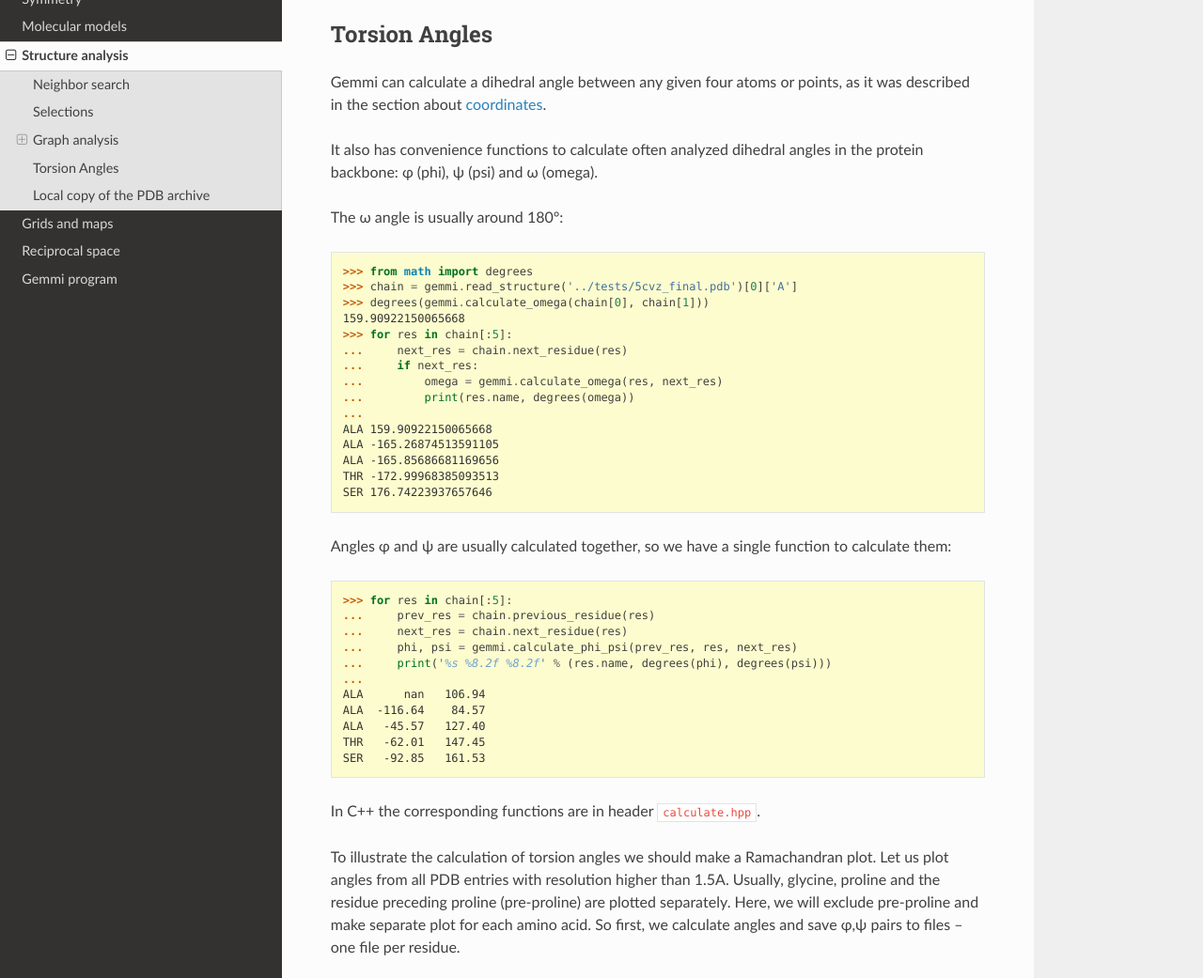
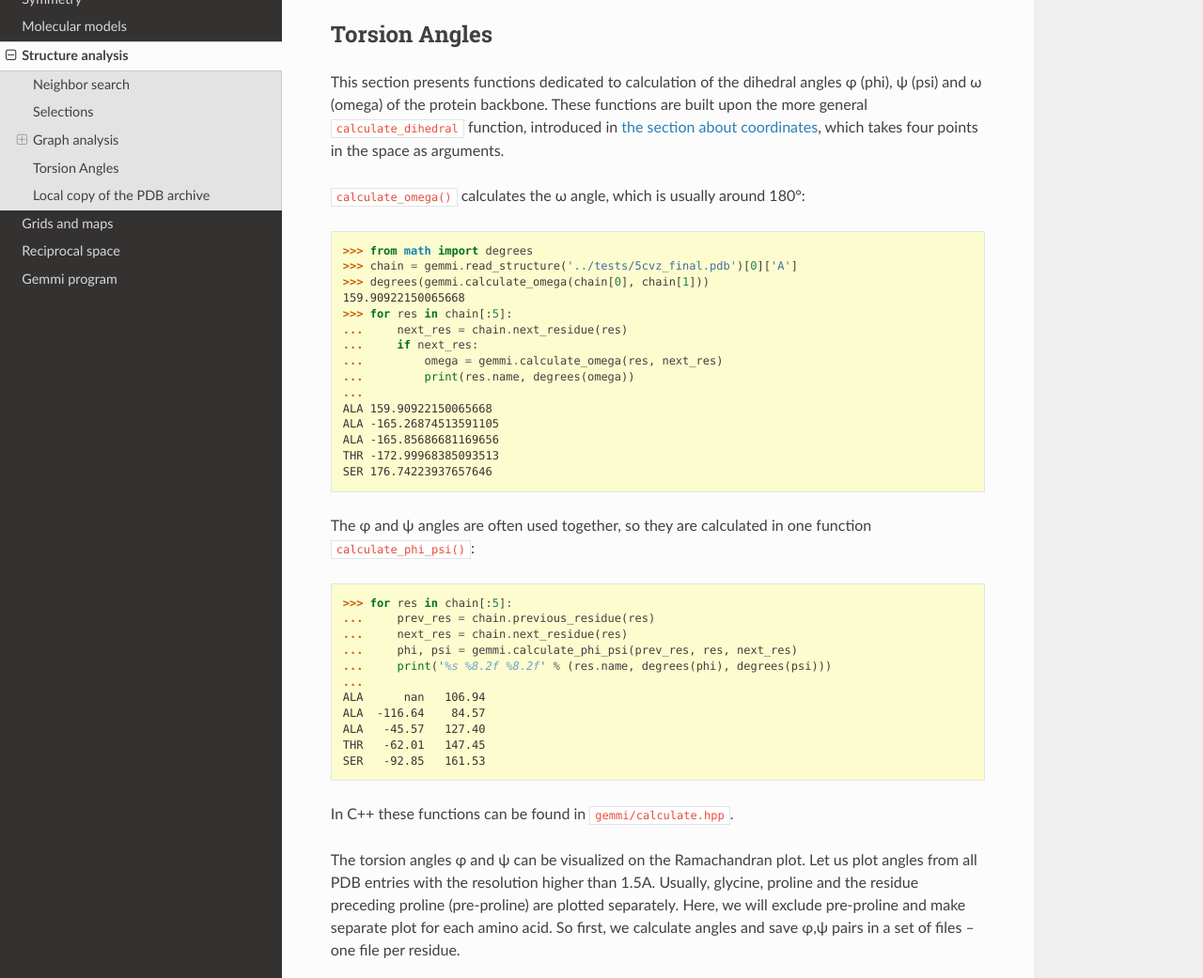
Before and after one commit to project-gemmi/gemmi, a Sphinx documentation site: the page built from docs/analysis.rst, in a window 1280 px wide and 1400 px high, scrolled down 6342 px, cut to the strip 180-1221 px from the top of the window. Shown: the whole strip at 94% size. Built offline with Sphinx 7.4.7 and the Read the Docs theme 2.0.0, drawn with Linux system fonts in a browser that asks for light colours; some of the changed text lies outside the part shown.

Commit message:
torsion angles - rewording docs

```diff
--- a/docs/analysis.rst
+++ b/docs/analysis.rst
@@ -328,13 +328,13 @@ and subgraph isomorphisms.
 Torsion Angles
 ==============
 
-Gemmi can calculate a dihedral angle between any given four atoms or points,
-as it was described in the section about :ref:`coordinates <coordinates>`.
+This section presents functions dedicated to calculation of the dihedral angles
+φ (phi), ψ (psi) and ω (omega) of the protein backbone.
+These functions are built upon the more general ``calculate_dihedral`` function,
+introduced in :ref:`the section about coordinates <coordinates>`,
+which takes four points in the space as arguments.
 
-It also has convenience functions to calculate often analyzed
-dihedral angles in the protein backbone: φ (phi), ψ (psi) and ω (omega).
-
-The ω angle is usually around 180°:
+``calculate_omega()`` calculates the ω angle, which is usually around 180°:
 
 .. doctest::
 
@@ -354,8 +354,8 @@ The ω angle is usually around 180°:
   THR -172.99968385093513
   SER 176.74223937657646
 
-Angles φ and ψ are usually calculated together, so we have a single
-function to calculate them:
+The φ and ψ angles are often used together, so they are calculated
+in one function ``calculate_phi_psi()``:
 
 .. doctest::
 
@@ -371,15 +371,14 @@ function to calculate them:
   THR   -62.01   147.45
   SER   -92.85   161.53
 
-In C++ the corresponding functions are in header ``calculate.hpp``.
+In C++ these functions can be found in ``gemmi/calculate.hpp``.
 
-To illustrate the calculation of torsion angles we should make
-a Ramachandran plot.
-Let us plot angles from all PDB entries with resolution higher than 1.5A.
+The torsion angles φ and ψ can be visualized on the Ramachandran plot.
+Let us plot angles from all PDB entries with the resolution higher than 1.5A.
 Usually, glycine, proline and the residue preceding proline (pre-proline)
 are plotted separately. Here, we will exclude pre-proline and make
 separate plot for each amino acid. So first, we calculate angles
-and save φ,ψ pairs to files -- one file per residue.
+and save φ,ψ pairs in a set of files -- one file per residue.
 
 .. literalinclude:: ../examples/rama_gather.py
    :language: python
@@ -390,9 +389,9 @@ supported by gemmi (PDB, mmCIF, mmJSON). As of 2019, processing
 a :ref:`local copy of the PDB archive <pdb_dir>`
 in the PDB format takes about 20 minutes.
 
-In the next step we use a second script (see :file:`examples/rama_gather.py`)
-to plot the data points with matplotlib.
-Here are example plots that we get (click to enlarge):
+In the second step we plot the data points with matplotlib.
+We use a script that can be found in :file:`examples/rama_gather.py`.
+Six of the resulting plots are shown here (click to enlarge):
 
 .. image:: img/ramachandran-per-aa.png
     :align: center
```
